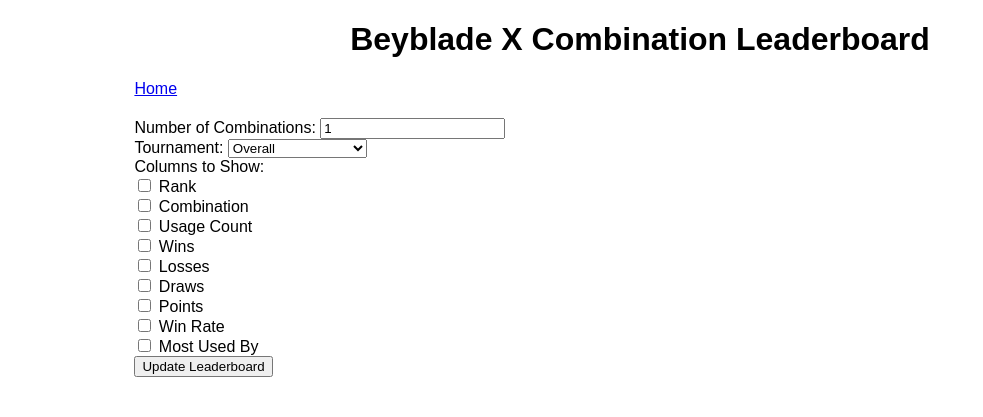
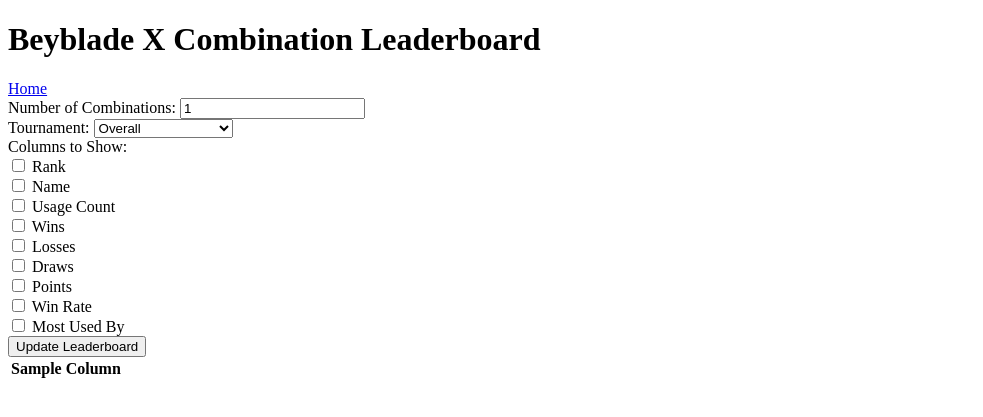
Before and after one commit to wbmccrea/Beyblade-X-Tracking-System, a Flask app: template app/templates/combination_leaderboard.html in a window 1280 px wide. Shown: the top 417 px of the page, without its empty margins (0-983 px from the left). Run offline with Flask 3, Linux system fonts and the light colour scheme; the template is opened without the code that fills it: most values are stand-ins (such as "Sample title", 1, 10 or a date in 2020); lists and menus that the app fills with data are empty.

Commit message:
no results

```diff
--- a/app/templates/combination_leaderboard.html
+++ b/app/templates/combination_leaderboard.html
@@ -3,37 +3,7 @@
 <head>
     <title>Combination Leaderboard</title>
     <style>
-        body {
-            font-family: sans-serif;
-        }
-        .container {
-            width: 80%;
-            margin: 0 auto;
-        }
-        h1 {
-            text-align: center;
-        }
-        table {
-            width: 100%;
-            border-collapse: collapse; /* Crucial for borders to work correctly */
-            margin-top: 20px;
-        }
-        th, td {
-            border: 1px solid #ddd; /* Add borders to table cells */
-            padding: 8px;
-            text-align: left;
-        }
-        th {
-            background-color: #f0f0f0;
-            font-weight: bold;
-            cursor: pointer;
-        }
-        tr:nth-child(even) {
-            background-color: #f9f9f9;
-        }
-        .module {
-            margin-bottom: 20px;
-        }
+        /* ... (styles remain the same) */
     </style>
 </head>
 <body>
@@ -58,15 +28,9 @@
                 </select>
                 <br>
                 <label>Columns to Show:</label><br>
-                <input type="checkbox" name="columns" value="rank" {% if 'rank' in columns_to_show %}checked{% endif %}> Rank<br>
-                <input type="checkbox" name="columns" value="name" {% if 'name' in columns_to_show %}checked{% endif %}> Combination<br>
-                <input type="checkbox" name="columns" value="usage_count" {% if 'usage_count' in columns_to_show %}checked{% endif %}> Usage Count<br>
-                <input type="checkbox" name="columns" value="wins" {% if 'wins' in columns_to_show %}checked{% endif %}> Wins<br>
-                <input type="checkbox" name="columns" value="losses" {% if 'losses' in columns_to_show %}checked{% endif %}> Losses<br>
-                <input type="checkbox" name="columns" value="draws" {% if 'draws' in columns_to_show %}checked{% endif %}> Draws<br>
-                <input type="checkbox" name="columns" value="points" {% if 'points' in columns_to_show %}checked{% endif %}> Points<br>
-                <input type="checkbox" name="columns" value="win_rate" {% if 'win_rate' in columns_to_show %}checked{% endif %}> Win Rate<br>
-                <input type="checkbox" name="columns" value="most_used_by" {% if 'most_used_by' in columns_to_show %}checked{% endif %}> Most Used By<br>
+                {% for column in ["rank", "name", "usage_count", "wins", "losses", "draws", "points", "win_rate", "most_used_by"] %}
+                  <input type="checkbox" name="columns" value="{{ column }}" {% if column in columns_to_show %}checked{% endif %}> {{ column.replace('_', ' ').title() }}<br>
+                {% endfor %}
                 <button type="submit">Update Leaderboard</button>
             </form>
         </div>
@@ -74,32 +38,24 @@
             <table>
                 <thead>
                     <tr>
-                        {% if 'rank' in columns_to_show %}<th onclick="sortTable({{ columns_to_show.index('rank') }})">Rank</th>{% endif %}
-                        {% if 'name' in columns_to_show %}<th onclick="sortTable({{ columns_to_show.index('name') }})">Combination</th>{% endif %}
-                        {% if 'usage_count' in columns_to_show %}<th onclick="sortTable({{ columns_to_show.index('usage_count') }})">Usage Count</th>{% endif %}
-                        {% if 'wins' in columns_to_show %}<th onclick="sortTable({{ columns_to_show.index('wins') }})">Wins</th>{% endif %}
-                        {% if 'losses' in columns_to_show %}<th onclick="sortTable({{ columns_to_show.index('losses') }})">Losses</th>{% endif %}
-                        {% if 'draws' in columns_to_show %}<th onclick="sortTable({{ columns_to_show.index('draws') }})">Draws</th>{% endif %}
-                        {% if 'points' in columns_to_show %}<th onclick="sortTable({{ columns_to_show.index('points') }})">Points</th>{% endif %}
-                        {% if 'win_rate' in columns_to_show %}<th onclick="sortTable({{ columns_to_show.index('win_rate') }})">Win Rate</th>{% endif %}
-                        {% if 'most_used_by' in columns_to_show %}<th onclick="sortTable({{ columns_to_show.index('most_used_by') }})">Most Used By</th>{% endif %}
+                        {% for column in columns_to_show %}
+                            <th onclick="sortTable({{ loop.index0 }})">{{ column.replace('_', ' ').title() }}</th>
+                        {% endfor %}
                     </tr>
                 </thead>
                 <tbody>
                     {% for combination in leaderboard_data %}
-                    <tr>
-                        {% if 'rank' in columns_to_show %}<td>{{ combination.rank }}</td>{% endif %}
-                        {% if 'name' in columns_to_show %}<td>{{ combination.name }}</td>{% endif %}
-                        {% if 'usage_count' in columns_to_show %}<td>{{ combination.usage_count }}</td>{% endif %}
-                        {% if 'wins' in columns_to_show %}<td>{{ combination.wins }}</td>{% endif %}
-                        {% if 'losses' in columns_to_show %}<td>{{ combination.losses }}</td>{% endif %}
-                        {% if 'draws' in columns_to_show %}<td>{{ combination.draws }}</td>{% endif %}
-                        {% if 'points' in columns_to_show %}<td>{{ combination.points }}</td>{% endif %}
-                        {% if 'win_rate' in columns_to_show %}<td>{{ combination.win_rate|round(2) }}%</td>{% endif %}
-                        {% if 'most_used_by' in columns_to_show %}<td>{{ combination.most_used_by }}</td>{% endif %}
-                    </tr>
-                    {% else %}
-                        <tr><td colspan="9">No columns selected. Please select at least one column.</td></tr>
+                        <tr>
+                            {% if "rank" in columns_to_show %}<td>{{ combination.rank }}</td>{% endif %}
+                            {% if "name" in columns_to_show %}<td>{{ combination.name }}</td>{% endif %}
+                            {% if "usage_count" in columns_to_show %}<td>{{ combination.usage_count }}</td>{% endif %}
+                            {% if "wins" in columns_to_show %}<td>{{ combination.wins }}</td>{% endif %}
+                            {% if "losses" in columns_to_show %}<td>{{ combination.losses }}</td>{% endif %}
+                            {% if "draws" in columns_to_show %}<td>{{ combination.draws }}</td>{% endif %}
+                            {% if "points" in columns_to_show %}<td>{{ combination.points }}</td>{% endif %}
+                            {% if "win_rate" in columns_to_show %}<td>{{ "%.2f" % combination.win_rate }}%</td>{% endif %}
+                            {% if "most_used_by" in columns_to_show %}<td>{{ combination.most_used_by }}</td>{% endif %}
+                        </tr>
                     {% endfor %}
                 </tbody>
             </table>
```
